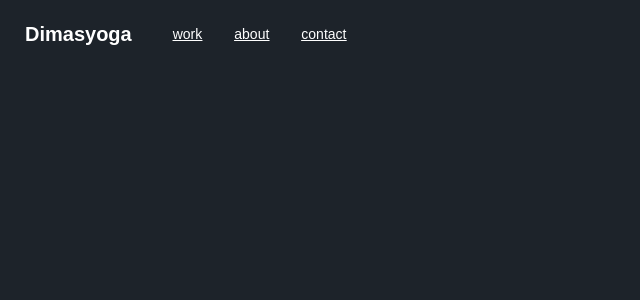
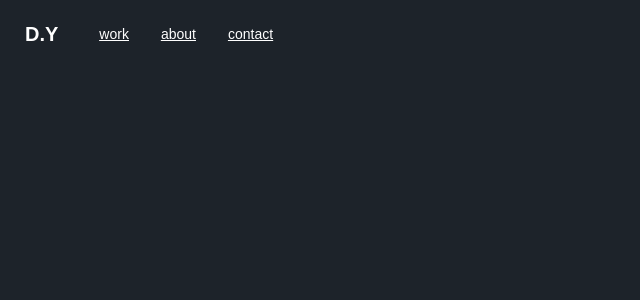
Before and after one commit to dimasyoga42/website-nextjs, a Next.js app: page / in a window 1280 px wide. Shown: the top 300 px of the page, without its empty margins (0-640 px from the left). Built offline with nearby package versions, Linux system fonts and the light colour scheme.

Commit message:
refector: ganti nama website

```diff
--- a/src/app/components/navbar.js
+++ b/src/app/components/navbar.js
@@ -1,8 +1,8 @@
 const Navbar = () => {
 return (
 <>
-    <div className="navbar bg-base-100 md:flex justify-between md:justify-normal">
-       <a className=" btn btn-ghost hover:bg-transparent text-white text-xl hover:text-red-600">Dimasyoga</a>
+    <div className="navbar bg-base-100 md:flex justify-between md:justify-normal font-fira z-10 fixed">
+       <a className=" btn btn-ghost hover:bg-transparent text-white text-xl hover:text-red-600">D.Y</a>
        <ul className="menu menu-horizontal text-white md:flex hidden" >
   <li className="underline"><a>work</a></li>
   <li className="underline"><a>about</a></li>
```
